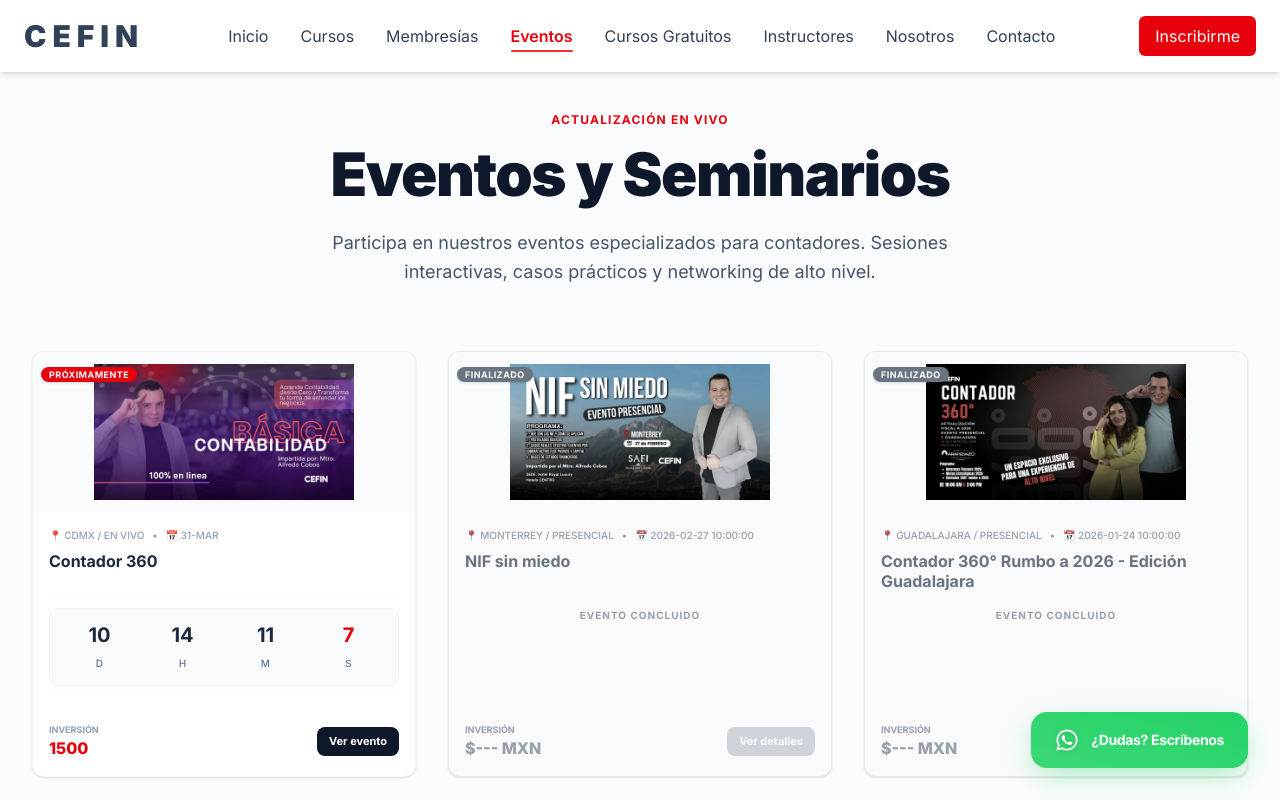
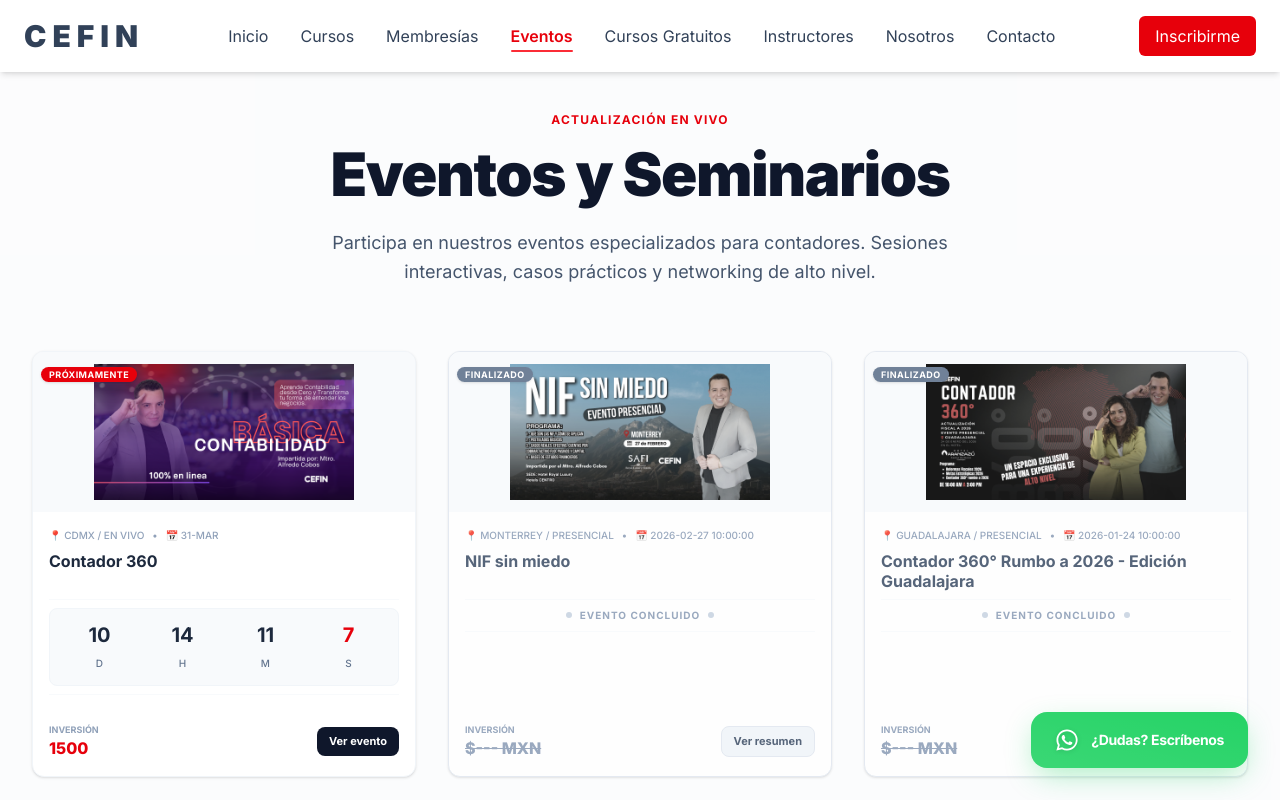
Before and after one commit to alfredo31410-ctrl/cefin-web, a Next.js app: page /eventos in a window 1280 px wide. Shown: the top 800 px of the page. Built offline with nearby package versions, Linux system fonts and the light colour scheme.

Commit message:
fix: Arreglo eventos

```diff
--- a/app/eventos/[slug]/page.tsx
+++ b/app/eventos/[slug]/page.tsx
@@ -3,14 +3,13 @@
 import { notFound } from "next/navigation"
 import Image from "next/image"
 import Link from "next/link"
-import { Calendar, Clock, CheckCircle2, ShieldCheck, ArrowLeft } from "lucide-react"
+import { Calendar, Clock, CheckCircle2, ShieldCheck, ArrowLeft, Lock } from "lucide-react"
 
-// 1. ESTO ES CLAVE: Permite que Next.js busque en la base de datos
-// eventos que no existían cuando se hizo el build inicial.
 export const dynamicParams = true;
 
 export async function generateStaticParams() {
-  const todos = [...eventosLocales, ...getAllEventos()]
+  const eventosCMS = getAllEventos();
+  const todos = [...eventosLocales, ...eventosCMS];
   return todos.map((evento) => ({
     slug: evento.slug
   }))
@@ -22,7 +21,8 @@
 
 export default async function EventoDetalle({ params }: Props) {
   const { slug } = await params
-const todos = [...eventosLocales, ...getAllEventos()]
+  const eventosCMS = getAllEventos();
+  const todos = [...eventosLocales, ...eventosCMS];
   const evento = todos.find((e) => e.slug === slug)
 
   if (!evento) {
@@ -48,7 +48,7 @@
           src={evento.imagen}
           alt={evento.titulo}
           fill
-          className="object-cover brightness-[0.8]"
+          className={`object-cover ${esPasado ? 'brightness-[0.6] grayscale-[0.3]' : 'brightness-[0.8]'}`}
           priority
         />
         <div className="absolute inset-0 bg-linear-to-t from-black/80 to-transparent flex items-end">
@@ -56,6 +56,11 @@
             <Link href="/eventos" className="text-white/70 hover:text-white flex items-center gap-2 mb-6 transition text-sm font-bold uppercase tracking-widest">
               <ArrowLeft size={16} /> Volver a eventos
             </Link>
+            {esPasado && (
+              <span className="bg-slate-500/50 backdrop-blur-md text-white border border-white/20 px-3 py-1 rounded-md text-[10px] font-black uppercase tracking-widest mb-4 inline-block">
+                Evento Concluido
+              </span>
+            )}
             <h1 className="text-4xl md:text-6xl font-black text-white max-w-4xl leading-tight tracking-tight">
               {evento.titulo}
             </h1>
@@ -69,11 +74,11 @@
           {/* COLUMNA IZQUIERDA: CONTENIDO */}
           <div className="lg:col-span-2">
             <div className="flex items-center gap-4 mb-8">
-              <span className="bg-red-600 text-white px-4 py-1.5 rounded-full text-xs font-black uppercase tracking-tighter">
-                Evento en Vivo
+              <span className={`${esPasado ? 'bg-slate-200 text-slate-500' : 'bg-red-600 text-white'} px-4 py-1.5 rounded-full text-xs font-black uppercase tracking-tighter`}>
+                {esPasado ? 'Sesión Finalizada' : 'Evento en Vivo'}
               </span>
               <div className="flex items-center gap-2 text-slate-500 font-bold">
-                <Calendar size={18} className="text-red-600" />
+                <Calendar size={18} className={esPasado ? 'text-slate-400' : 'text-red-600'} />
                 {fechaFormateada}
               </div>
             </div>
@@ -84,7 +89,7 @@
                 {evento.descripcionLarga || evento.descripcion}
               </p>
 
-              <h3 className="text-2xl font-black text-slate-900 mb-6">¿Qué vas a aprender?</h3>
+              <h3 className="text-2xl font-black text-slate-900 mb-6">¿Qué se aprendió?</h3>
               <ul className="space-y-4 mb-12">
                 {["Actualización normativa 2026", "Casos prácticos reales", "Material de apoyo descargable"].map((item, i) => (
                   <li key={i} className="flex items-start gap-3 text-slate-700 font-medium">
@@ -96,17 +101,41 @@
             </div>
           </div>
 
-          {/* COLUMNA DERECHA: CARD DE VENTA (Sticky) */}
+          {/* COLUMNA DERECHA: CARD DE VENTA / ESTADO */}
           <div className="lg:col-span-1">
-            <div className="sticky top-28 bg-slate-50 border border-slate-200 p-8 rounded-[2.5rem] shadow-2xl shadow-slate-200/50">
+            <div className={`sticky top-28 border p-8 rounded-[2.5rem] shadow-2xl transition-all ${
+              esPasado ? 'bg-slate-100 border-slate-200 shadow-slate-100' : 'bg-slate-50 border-slate-200 shadow-slate-200/50'
+            }`}>
               <div className="mb-6">
-                <p className="text-slate-400 text-sm font-bold uppercase mb-1">Inversión Especial</p>
-                {/* 2. PRECIO DINÁMICO: Para que no siempre salga el mismo monto */}
-                <div className="text-4xl font-black text-slate-900">
+                <p className="text-slate-400 text-sm font-bold uppercase mb-1">
+                  {esPasado ? "Inversión que tuvo" : "Inversión Especial"}
+                </p>
+                <div className={`text-4xl font-black ${esPasado ? 'text-slate-400 line-through' : 'text-slate-900'}`}>
                   {evento.precio} <span className="text-lg font-medium">MXN</span>
                 </div>
               </div>
 
+              {esPasado ? (
+                // VISTA CUANDO EL EVENTO YA PASÓ
+                <div className="space-y-6">
+                  <div className="bg-white/50 p-4 rounded-2xl border border-slate-200">
+                    <div className="flex items-center gap-3 text-slate-500 text-sm font-bold mb-2">
+                      <Lock size={18} /> Inscripciones Cerradas
+                    </div>
+                    <p className="text-xs text-slate-400 leading-relaxed">
+                      Este evento se llevó a cabo el {fechaFormateada}. Por el momento no hay nuevas fechas disponibles.
+                    </p>
+                  </div>
+                  <Link
+                    href="/contacto"
+                    className="w-full bg-slate-800 hover:bg-slate-900 text-white py-5 rounded-2xl font-black text-center block transition-all text-lg uppercase tracking-tight"
+                  >
+                    Pedir informes
+                  </Link>
+                </div>
+              ) : (
+                // VISTA CUANDO EL EVENTO ES PRÓXIMO
+                <>
                   <div className="space-y-4 mb-8">
                     <div className="flex items-center gap-3 text-slate-600 text-sm font-semibold">
                       <Clock size={18} className="text-slate-400" />
@@ -126,9 +155,13 @@
                   >
                     Inscribirme ahora
                   </a>
+                </>
+              )}
 
               <p className="text-center text-[10px] text-slate-400 mt-4 leading-tight">
-                Al hacer clic, serás redirigido a la plataforma segura de Hotmart para completar tu inscripción.
+                {esPasado
+                  ? "Consulta nuestro calendario para próximos eventos en vivo."
+                  : "Al hacer clic, serás redirigido a la plataforma segura de Hotmart para completar tu inscripción."}
               </p>
             </div>
           </div>
--- a/components/EventoCard.tsx
+++ b/components/EventoCard.tsx
@@ -11,7 +11,6 @@
 }
 
 export default function EventoCard({ evento }: Props) {
-  // 1. Lógica para saber si el evento ya pasó
   const ahora = new Date();
   const fechaEvento = new Date(evento.fecha as any);
   const esPasado = ahora > fechaEvento;
@@ -22,9 +21,9 @@
 
   return (
     <motion.div
-      whileHover={!esPasado ? { y: -5 } : {}} // No animar si ya pasó
+      whileHover={{ y: -5 }} // Ahora permitimos la animación para invitar al clic
       className={`group rounded-xl shadow-sm transition-all duration-300 overflow-hidden flex flex-col h-full border ${
-        esPasado ? "bg-slate-50 border-slate-200 grayscale-[0.5]" : "bg-white border-slate-100 hover:shadow-md"
+        esPasado ? "bg-white border-slate-200 opacity-90" : "bg-white border-slate-100 hover:shadow-md"
       }`}
     >
       {/* 1. IMAGEN */}
@@ -33,10 +32,9 @@
           src={evento.imagen}
           alt={evento.titulo}
           fill
-          className="object-contain p-3 transition-transform duration-500 group-hover:scale-105"
+          className={`object-contain p-3 transition-transform duration-500 group-hover:scale-105 ${esPasado ? "grayscale-[0.5]" : ""}`}
         />
         <div className="absolute top-2 left-2">
-          {/* BADGE DINÁMICO */}
           <span className={`${
             esPasado ? "bg-slate-500" : "bg-red-600"
           } text-white text-[9px] font-bold px-2 py-0.5 rounded-full uppercase tracking-wider shadow-sm`}>
@@ -46,26 +44,28 @@
       </div>
 
       {/* 2. CONTENIDO */}
-      <div className="p-4 flex flex-col flex-grow">
+      <div className="p-4 flex flex-col grow">
         <div className="flex items-center gap-2 mb-2 text-[10px] font-medium text-slate-400 uppercase">
           <span className="truncate">📍 {evento.lugar}</span>
           <span>•</span>
           <span className="shrink-0">📅 {fechaTexto}</span>
         </div>
 
-        <h3 className={`text-sm md:text-base font-bold mb-2 line-clamp-2 leading-tight min-h-[2.5rem] ${
-          esPasado ? "text-slate-500" : "text-slate-800"
+        <h3 className={`text-sm md:text-base font-bold mb-2 line-clamp-2 leading-tight min-h-10 ${
+          esPasado ? "text-slate-600" : "text-slate-800"
         }`}>
           {evento.titulo}
         </h3>
 
-        {/* 3. COUNTDOWN (Ocultar o mostrar mensaje si ya pasó) */}
+        {/* 3. ESTADO DEL TIEMPO */}
         <div className="mb-4 py-2 border-y border-slate-50">
           {!esPasado ? (
             <Countdown fecha={String(evento.fecha)} />
           ) : (
-            <div className="text-[10px] font-bold text-slate-400 text-center uppercase tracking-widest">
+            <div className="flex items-center justify-center gap-2 text-[10px] font-bold text-slate-400 text-center uppercase tracking-widest">
+              <span className="w-1.5 h-1.5 rounded-full bg-slate-300"></span>
               Evento concluido
+              <span className="w-1.5 h-1.5 rounded-full bg-slate-300"></span>
             </div>
           )}
         </div>
@@ -74,7 +74,7 @@
         <div className="mt-auto pt-3 flex items-center justify-between gap-2">
           <div className="flex flex-col shrink-0">
             <span className="text-[9px] text-slate-400 uppercase font-bold">Inversión</span>
-            <span className={`font-extrabold text-base ${esPasado ? "text-slate-400" : "text-red-600"}`}>
+            <span className={`font-extrabold text-base ${esPasado ? "text-slate-400 line-through" : "text-red-600"}`}>
               {evento.precio}
             </span>
           </div>
@@ -83,11 +83,11 @@
             href={`/eventos/${evento.slug}`}
             className={`${
               esPasado
-                ? "bg-slate-300 cursor-not-allowed"
-                : "bg-slate-900 hover:bg-red-600"
-            } text-white px-3 py-1.5 rounded-lg text-[11px] font-bold transition-colors whitespace-nowrap`}
+                ? "bg-slate-100 text-slate-600 hover:bg-slate-200 border border-slate-200"
+                : "bg-slate-900 text-white hover:bg-red-600"
+            } px-3 py-1.5 rounded-lg text-[11px] font-bold transition-all whitespace-nowrap`}
           >
-            {esPasado ? "Ver detalles" : "Ver evento"}
+            {esPasado ? "Ver resumen" : "Ver evento"}
           </Link>
         </div>
       </div>
```
Lines whose indentation alone changed are shown as unchanged.
